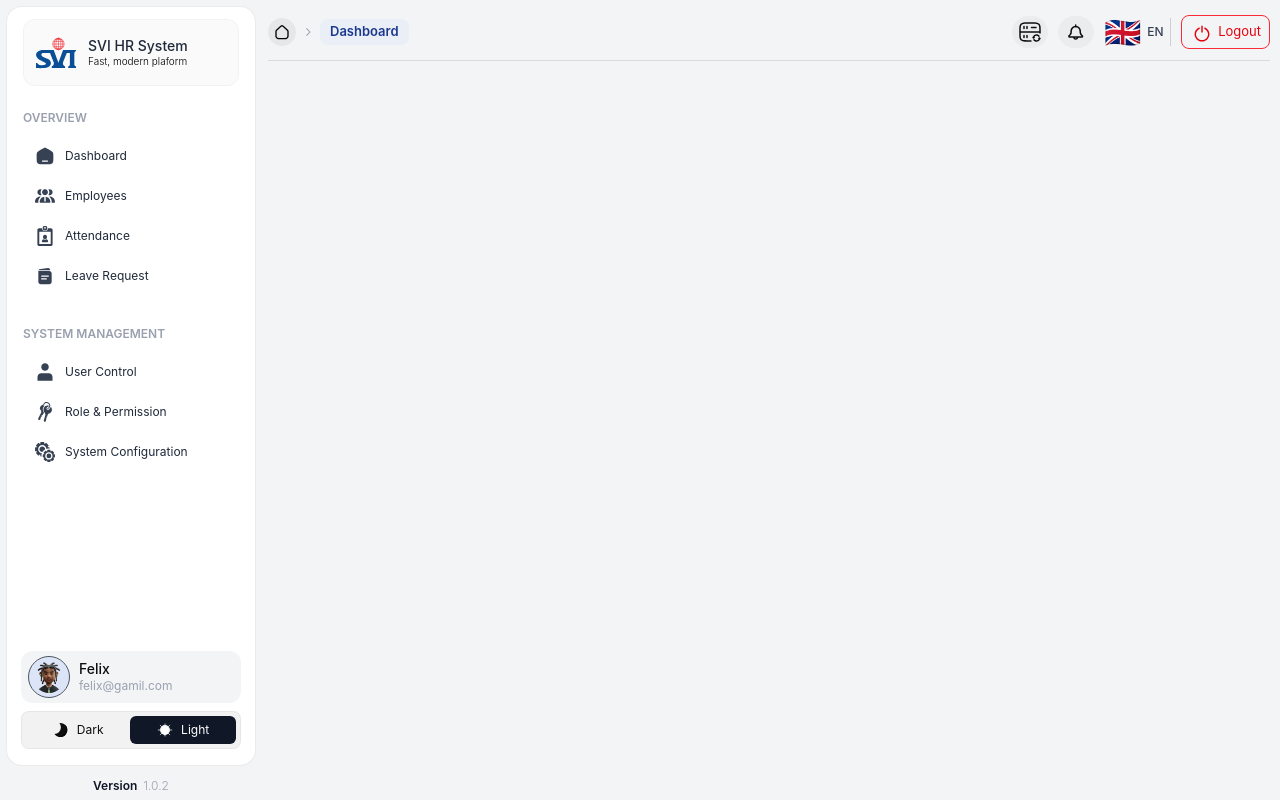
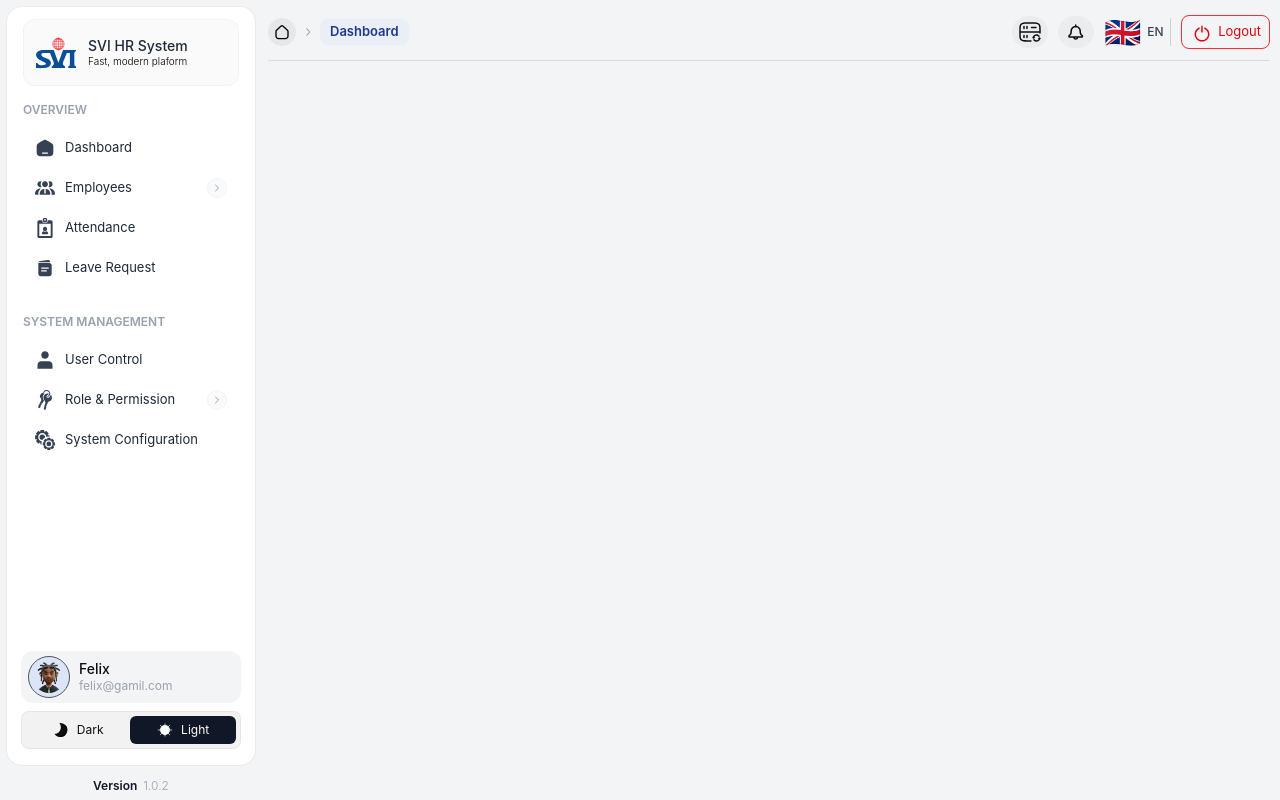
Before and after one commit to Lyheangdev/admin-ui-ecommerce, a Nuxt app: page / in a window 1280 px wide. Built offline with nearby package versions, Linux system fonts and the light colour scheme.

Commit message:
refactor layout

```diff
--- /dev/null
+++ b/app/components/menuNav/MenuNav.vue
@@ -0,0 +1,62 @@
+<template>
+  <div class="relative flex flex-col gap-4 pt-4">
+    <MenuNavItem
+      v-for="menuItem in menuSection"
+      :key="menuItem.label"
+      v-bind="menuItem"
+      :active-sub-menu="currentSubMenu"
+      @sub-menu-open="(arg) => (currentSubMenu = arg)"
+    />
+  </div>
+</template>
+
+<script setup lang="ts">
+import IconHome from '~/assets/icons/home.svg';
+import IconEmployee from '~/assets/icons/multi-user.svg';
+import IconAttendance from '~/assets/icons/attendance.svg';
+import IconDoc from '~/assets/icons/doc.svg';
+import IconUser from '~/assets/icons/user.svg';
+import IconKeys from '~/assets/icons/keys.svg';
+import IconSetting from '~/assets/icons/setting-config.svg';
+
+import type { MenuSectionType } from '~/types/menu.type';
+
+const currentSubMenu = ref<string | null>(null);
+
+const menuSection: MenuSectionType[] = [
+  {
+    label: 'overview',
+    items: [
+      { icon: IconHome, label: 'Dashboard', link: '/dashboard', children: [] },
+      {
+        icon: IconEmployee,
+        label: 'Employees',
+        link: '/employees',
+        children: [
+          { label: 'manage employees', link: '/manage' },
+          { label: 'analyze report', link: '/analyze-report' },
+          { label: 'coc employess', link: '/coc-blacklist' },
+        ],
+      },
+      { icon: IconAttendance, label: 'Attendance', link: '/attendance', children: [] },
+      { icon: IconDoc, label: 'Leave Request', link: '/leave-request', children: [] },
+    ],
+  },
+  {
+    label: 'system management',
+    items: [
+      { icon: IconUser, label: 'User Control', link: '/user-control', children: [] },
+      {
+        icon: IconKeys,
+        label: 'Role & Permission',
+        link: '/role-permission',
+        children: [
+          { label: 'manage role', link: '/manage-role' },
+          { label: 'manage permission', link: '/manage-permission' },
+        ],
+      },
+      { icon: IconSetting, label: 'System Configuration', link: '/configuration', children: [] },
+    ],
+  },
+];
+</script>
--- /dev/null
+++ b/app/components/menuNav/MenuNavItem.vue
@@ -0,0 +1,92 @@
+<template>
+  <section>
+    <h5 class="text-gray-400 uppercase text-xs font-semibold">{{ props?.label }}</h5>
+    <ul class="py-3 flex flex-col gap-1 w-full">
+      <li
+        v-for="m in props?.items || []"
+        :key="m.label"
+        class="relative flex flex-col w-full overflow-hidden"
+      >
+        <button
+          class="grow cursor-pointer rounded-lg py-2 px-3 flex items-center justify-between hover:bg-white/10 duration-300 ease-out"
+          :class="{
+            'bg-gray-100 dark:bg-white/10': isActive(m.link),
+          }"
+        >
+          <div class="flex items-center gap-2.5">
+            <component
+              :is="m.icon"
+              class="size-5! text-gray-700 dark:text-white"
+              :class="{ 'text-blue-700!': isActive(m.link) }"
+            />
+            <span
+              class="text-[13px] font-normal text-gray-800 dark:text-gray-200 leading-snug"
+              :class="{ 'font-semibold': isActive(m.link) }"
+            >
+              {{ capitalize(m.label) }}
+            </span>
+          </div>
+
+          <button
+            v-if="(m.children || []).length > 0"
+            class="duration-200 cursor-pointer flex justify-center items-center size-5 bg-gray-50 dark:bg-white/8 border border-gray-100 dark:border-white/10 rounded-full"
+            :class="[{ 'rotate-90': isActiveSubMenu(m.label) }]"
+            @click.stop="hanleToggle(m.label)"
+          >
+            <IconChevron class="size-3! text-gray-400 rotate-180" filled />
+          </button>
+        </button>
+
+        <Transition name="slide-down">
+          <div
+            v-if="(m.children || [])?.length > 0 && isActiveSubMenu(m.label)"
+            class="flex flex-col gap-3 items-start text-[13px] pl-10 py-4"
+          >
+            <button
+              v-for="subMenu in m.children || []"
+              :key="subMenu.label"
+              class="cursor-pointer text-gray-500 dark:text-gray-300 hover:text-gray-400 duration-300"
+            >
+              {{ capitalize(subMenu.label) }}
+            </button>
+          </div>
+        </Transition>
+      </li>
+    </ul>
+  </section>
+</template>
+
+<script setup lang="ts">
+import { capitalize } from 'vue';
+import IconChevron from '~/assets/icons/chevron-thick.svg';
+import type { MenuSectionType } from '~/types/menu.type';
+
+const props = defineProps<MenuSectionType & { activeSubMenu: string | null }>();
+const emit = defineEmits<{
+  (e: 'subMenuOpen', menuItem: string | null): void;
+}>();
+
+const route = useRoute();
+
+const hanleToggle = (menuItem: string) => {
+  if (props?.activeSubMenu == menuItem) emit('subMenuOpen', null);
+  else emit('subMenuOpen', menuItem);
+};
+
+const isActive = (menuItemLink: string) => menuItemLink.toLowerCase() == route.path.toLowerCase();
+const isActiveSubMenu = (menuItem: string | null) => menuItem == props?.activeSubMenu;
+</script>
+
+<style scoped>
+.slide-down-enter-active,
+.slide-down-leave-active {
+  transition: all 200ms ease;
+  will-change: transform;
+}
+
+.slide-down-enter-from,
+.slide-down-leave-to {
+  transform: translate3d(0, -10px, 0);
+  opacity: 0;
+}
+</style>
--- a/app/layouts/default.vue
+++ b/app/layouts/default.vue
@@ -23,59 +23,7 @@
           </div>
         </section>
 
-        <!-- Feature Section -->
-        <section class="pt-6">
-          <h5 class="text-gray-400 uppercase text-xs font-semibold">Overview</h5>
-          <ul class="py-3 flex flex-col gap-1">
-            <NuxtLink v-for="m in featureMenu" :key="m.name" :href="m.route">
-              <li
-                class="cursor-pointer w-full rounded-lg py-2 px-3 flex items-center gap-2.5 hover:bg-white/10 duration-300 ease-out"
-                :class="{
-                  'bg-gray-100 dark:bg-white/10': m.route.toLowerCase() == route.path.toLowerCase(),
-                }"
-              >
-                <component
-                  :is="m.icon"
-                  class="size-5! text-gray-700 dark:text-white"
-                  :class="{ 'text-blue-700!': m.route.toLowerCase() == route.path.toLowerCase() }"
-                />
-                <span
-                  class="text-xs font-normal text-gray-800 dark:text-gray-200 leading-snug"
-                  :class="{ 'font-semibold': m.route.toLowerCase() == route.path.toLowerCase() }"
-                >
-                  {{ capitalize(m.name) }}
-                </span>
-              </li>
-            </NuxtLink>
-          </ul>
-        </section>
-
-        <!-- System Section -->
-        <section class="pt-5">
-          <h5 class="text-gray-400 uppercase text-xs font-semibold">System Management</h5>
-          <ul class="py-3 flex flex-col gap-1">
-            <NuxtLink v-for="m in systemMenu" :key="m.name" :href="m.route">
-              <li
-                class="cursor-pointer w-full rounded-lg py-2 px-3 flex items-center gap-2.5 hover:bg-white/10 duration-300 ease-out"
-                :class="{
-                  'bg-gray-100 dark:bg-white/5': m.route.toLowerCase() == route.path.toLowerCase(),
-                }"
-              >
-                <component
-                  :is="m.icon"
-                  class="size-5! text-gray-700 dark:text-white"
-                  :class="{ 'text-blue-700!': m.route.toLowerCase() == route.path.toLowerCase() }"
-                />
-                <span
-                  class="text-xs font-normal text-gray-800 dark:text-gray-200 leading-snug"
-                  :class="{ 'font-semibold': m.route.toLowerCase() == route.path.toLowerCase() }"
-                >
-                  {{ capitalize(m.name) }}
-                </span>
-              </li>
-            </NuxtLink>
-          </ul>
-        </section>
+        <MenuNav />
 
         <div class="absolute inset-x-0 bottom-4 mx-3.5">
           <div class="py-1.5 px-2 bg-gray-100 dark:bg-white/5 rounded-xl flex items-center gap-2.5">
@@ -181,7 +129,6 @@ import IconServer from '~/assets/icons/server.svg';
 
 import packageJson from '../../package.json';
 
-import { capitalize } from 'vue';
 import NotificationBell from '~/components/NotificationBell.vue';
 
 const VERSION = packageJson.version;
--- a/package.json
+++ b/package.json
@@ -22,6 +22,7 @@
     "vue-router": "5.1.0"
   },
   "devDependencies": {
-    "prettier": "3.9.4"
+    "prettier": "3.9.4",
+    "typescript": "^6.0.3"
   }
 }
--- a/tsconfig.json
+++ b/tsconfig.json
@@ -14,5 +14,6 @@
     {
       "path": "./.nuxt/tsconfig.node.json"
     }
-  ]
+  ],
+  "includes": ["types/*.d.ts"]
 }
```
Also changed, not shown: app/types/menu.type.ts (added, +11 -0 lines), app/assets/icons/chevron-thick.svg (added), 1 other file (tests, documents, lock files or other folders).
